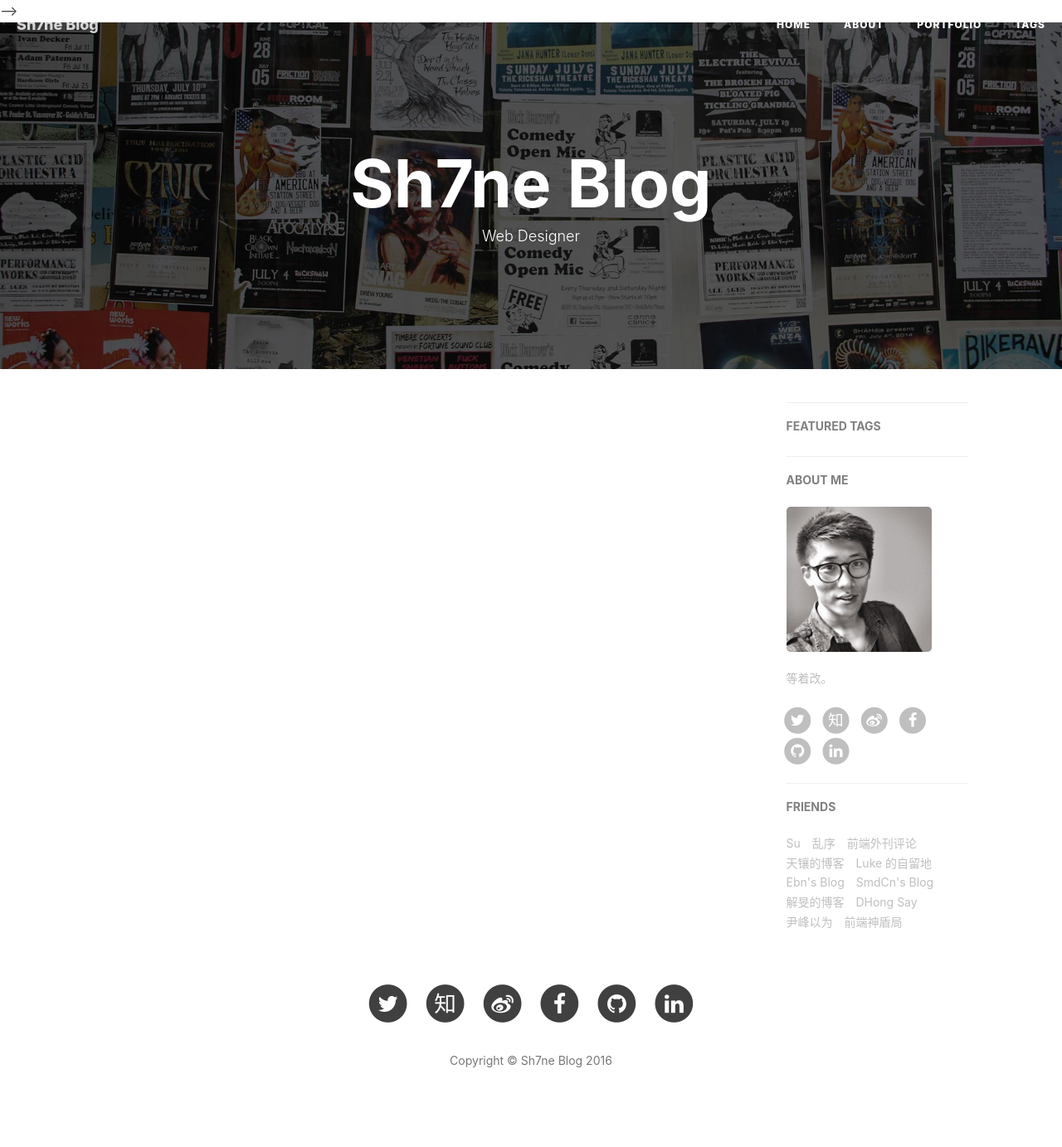
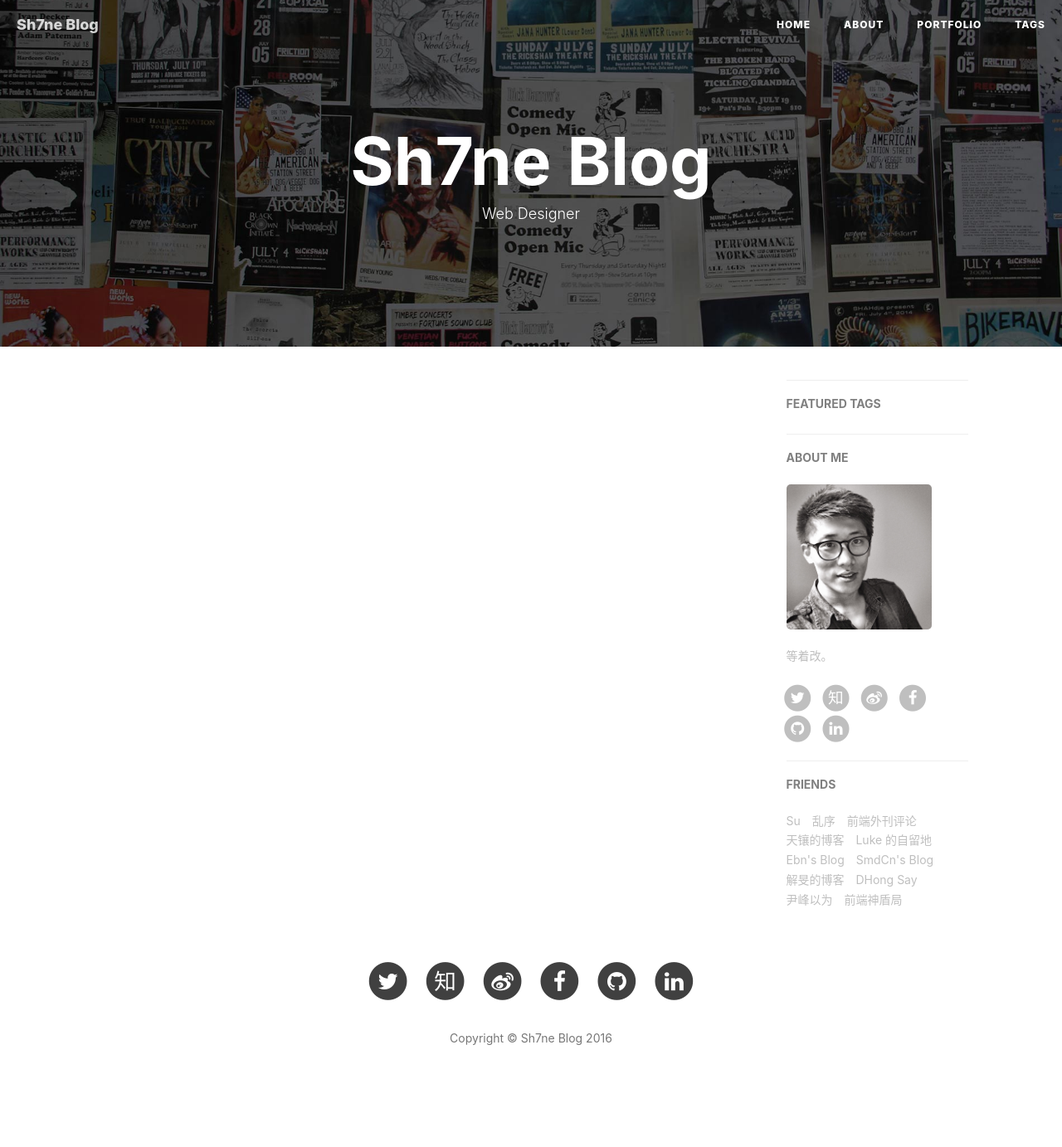
Before and after one commit to Xixiong-Guo/Xixiong-Guo.github.io, a Jekyll site: the page built from index.html, in a window 1280 px wide. Shown: the whole page at 83% size. Built offline with Jekyll 4.4.1, drawn with Linux system fonts in a browser that asks for light colours; nearby versions of some CDN libraries; the list of posts is cut into pages by our own code; comment, search, counter and statistics services are not loaded; after the commit the page ends 1356 px from its top, so only the background shows below that.

Commit message:
Update head.html

```diff
--- a/_includes/head.html
+++ b/_includes/head.html
@@ -41,9 +41,8 @@
 
     <link href="//cdnjs.cloudflare.com/ajax/libs/font-awesome/4.6.3/css/font-awesome.min.css" rel="stylesheet" type="text/css">
     <link href='http://fonts.googleapis.com/css?family=Lora:400,700,400italic,700italic' rel='stylesheet' type='text/css'>
-    <link href='http://fonts.googleapis.com/css?family=Open+Sans:300italic,400italic,600italic,700italic,800italic,400,300,600,700,800' rel='stylesheet' type='text/
-    css'>
-    -->
+    <link href='http://fonts.googleapis.com/css?family=Open+Sans:300italic,400italic,600italic,700italic,800italic,400,300,600,700,800' rel='stylesheet' type='text/css'>
+
 
 
     <!-- HTML5 Shim and Respond.js IE8 support of HTML5 elements and media queries -->
```
